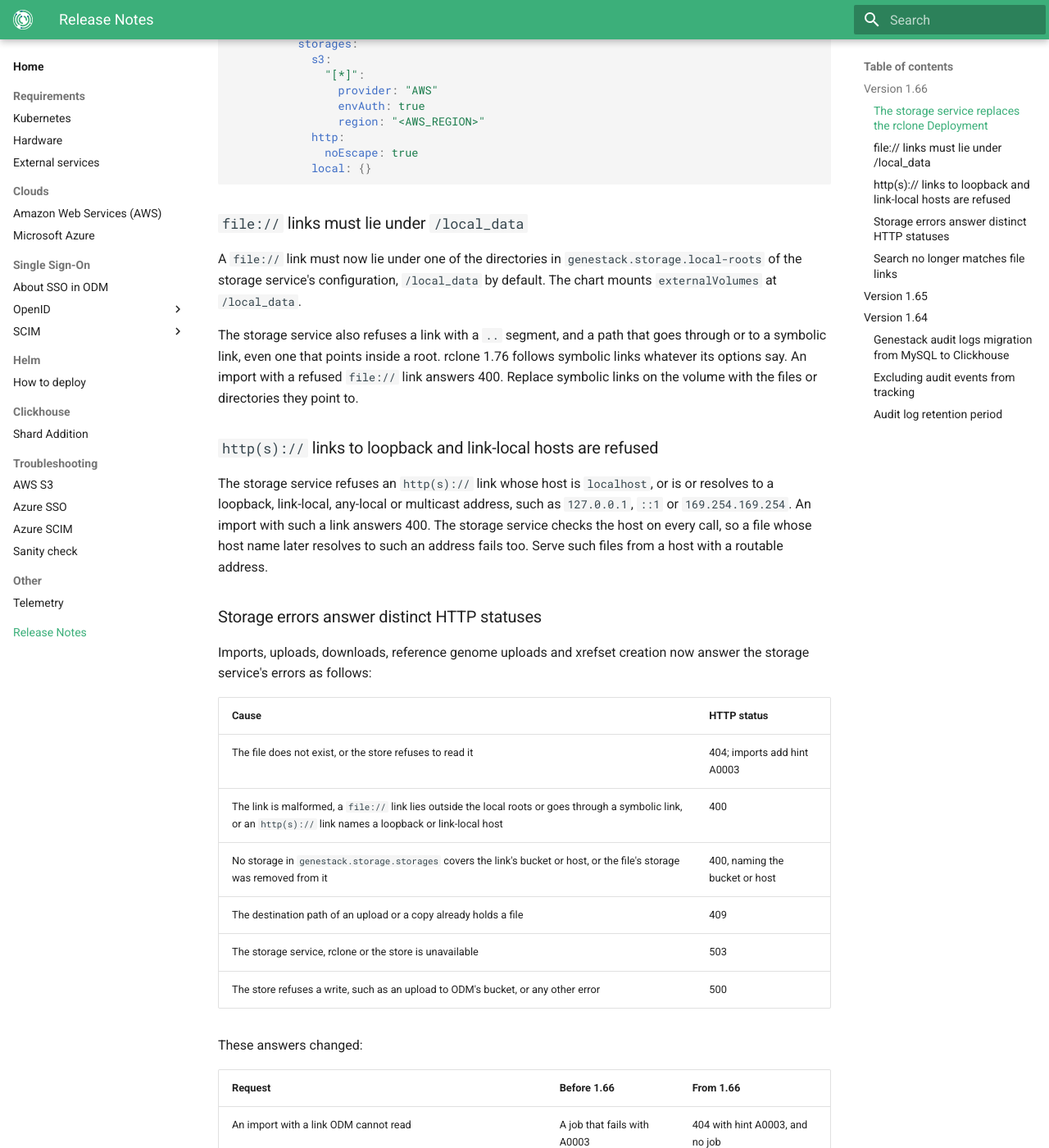
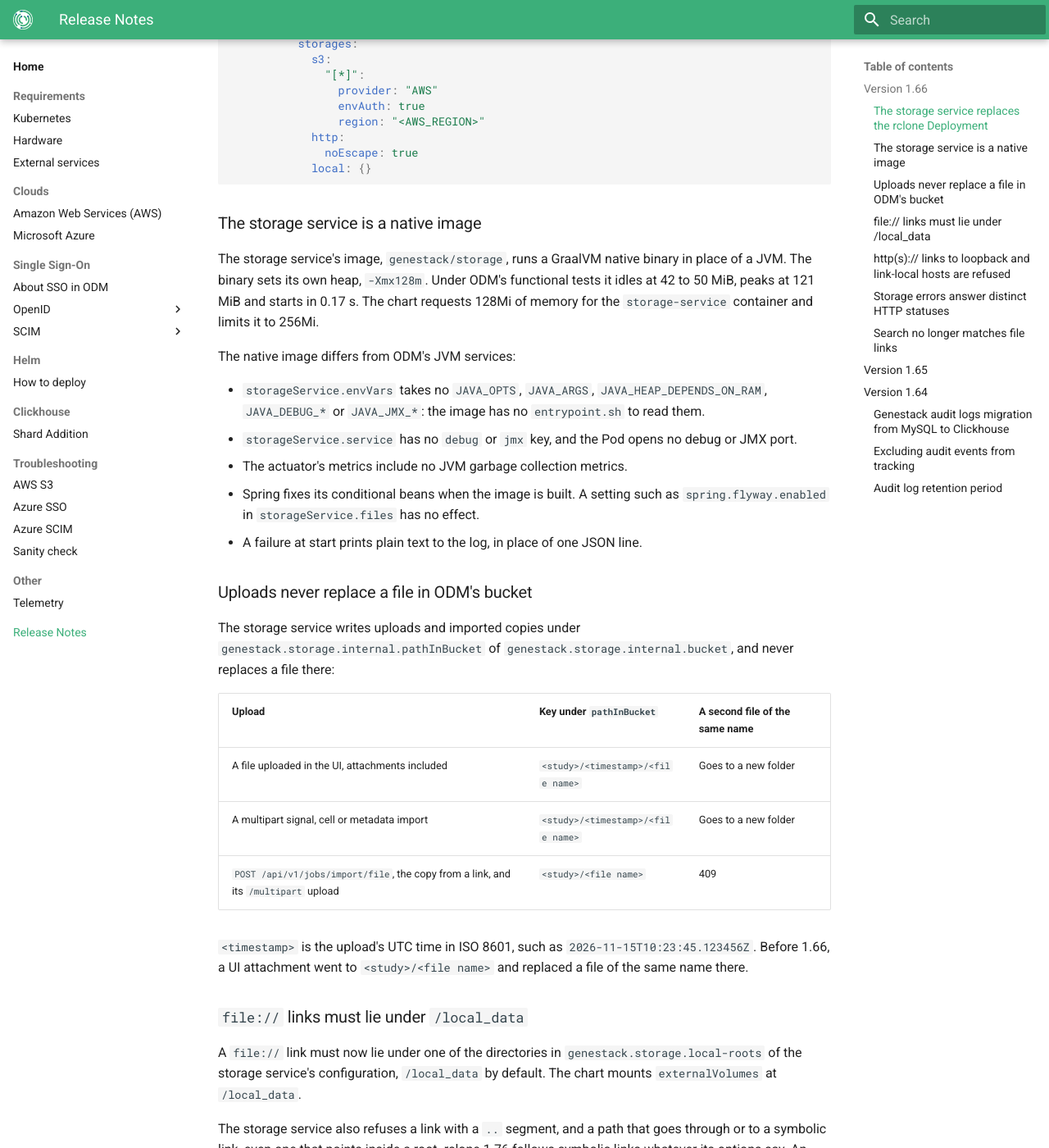
Before and after one commit to genestack/admin-docs, an MkDocs documentation site: the page built from docs/home/release-notes.md, in a window 1280 px wide and 1400 px high, scrolled down 1282 px. Shown: the whole window at 82% size. Built offline with MkDocs 1.6.1 and Material for MkDocs 9.7.7, drawn with Linux system fonts in a browser that asks for light colours; the version menu is left out.

Commit message:
BIA-275: Note the storage service's native image and upload paths in 1.66
The storage service now runs as a GraalVM native image. The 1.66 notes
give its memory and start time, the chart's 128Mi request and 256Mi
limit, and the JVM settings that do not apply to it: JAVA_OPTS and the
other JAVA_* variables, the debug and JMX ports, GC metrics, and
conditional beans set through the mounted configuration.

They also list where uploads land in ODM's bucket: UI uploads go to
<study>/<timestamp>/<file name>, where 1.65 wrote UI attachments to
<study>/<file name> and replaced a file of the same name.

Co-Authored-By: Claude Opus 5.5 <noreply@anthropic.com>

````diff
--- a/docs/home/release-notes.md
+++ b/docs/home/release-notes.md
@@ -50,6 +50,36 @@ storageService:
               noEscape: true
             local: {}
 ```
+
+### The storage service is a native image
+
+The storage service's image, `genestack/storage`, runs a GraalVM native binary in place of a JVM. The binary sets its
+own heap, `-Xmx128m`. Under ODM's functional tests it idles at 42 to 50 MiB, peaks at 121 MiB and starts in 0.17 s.
+The chart requests 128Mi of memory for the `storage-service` container and limits it to 256Mi.
+
+The native image differs from ODM's JVM services:
+
+- `storageService.envVars` takes no `JAVA_OPTS`, `JAVA_ARGS`, `JAVA_HEAP_DEPENDS_ON_RAM`, `JAVA_DEBUG_*` or
+  `JAVA_JMX_*`: the image has no `entrypoint.sh` to read them.
+- `storageService.service` has no `debug` or `jmx` key, and the Pod opens no debug or JMX port.
+- The actuator's metrics include no JVM garbage collection metrics.
+- Spring fixes its conditional beans when the image is built. A setting such as `spring.flyway.enabled` in
+  `storageService.files` has no effect.
+- A failure at start prints plain text to the log, in place of one JSON line.
+
+### Uploads never replace a file in ODM's bucket
+
+The storage service writes uploads and imported copies under `genestack.storage.internal.pathInBucket` of
+`genestack.storage.internal.bucket`, and never replaces a file there:
+
+| Upload | Key under `pathInBucket` | A second file of the same name |
+| --- | --- | --- |
+| A file uploaded in the UI, attachments included | `<study>/<timestamp>/<file name>` | Goes to a new folder |
+| A multipart signal, cell or metadata import | `<study>/<timestamp>/<file name>` | Goes to a new folder |
+| `POST /api/v1/jobs/import/file`, the copy from a link, and its `/multipart` upload | `<study>/<file name>` | 409 |
+
+`<timestamp>` is the upload's UTC time in ISO 8601, such as `2026-11-15T10:23:45.123456Z`. Before 1.66, a UI
+attachment went to `<study>/<file name>` and replaced a file of the same name there.
 
 ### `file://` links must lie under `/local_data`
 
````
